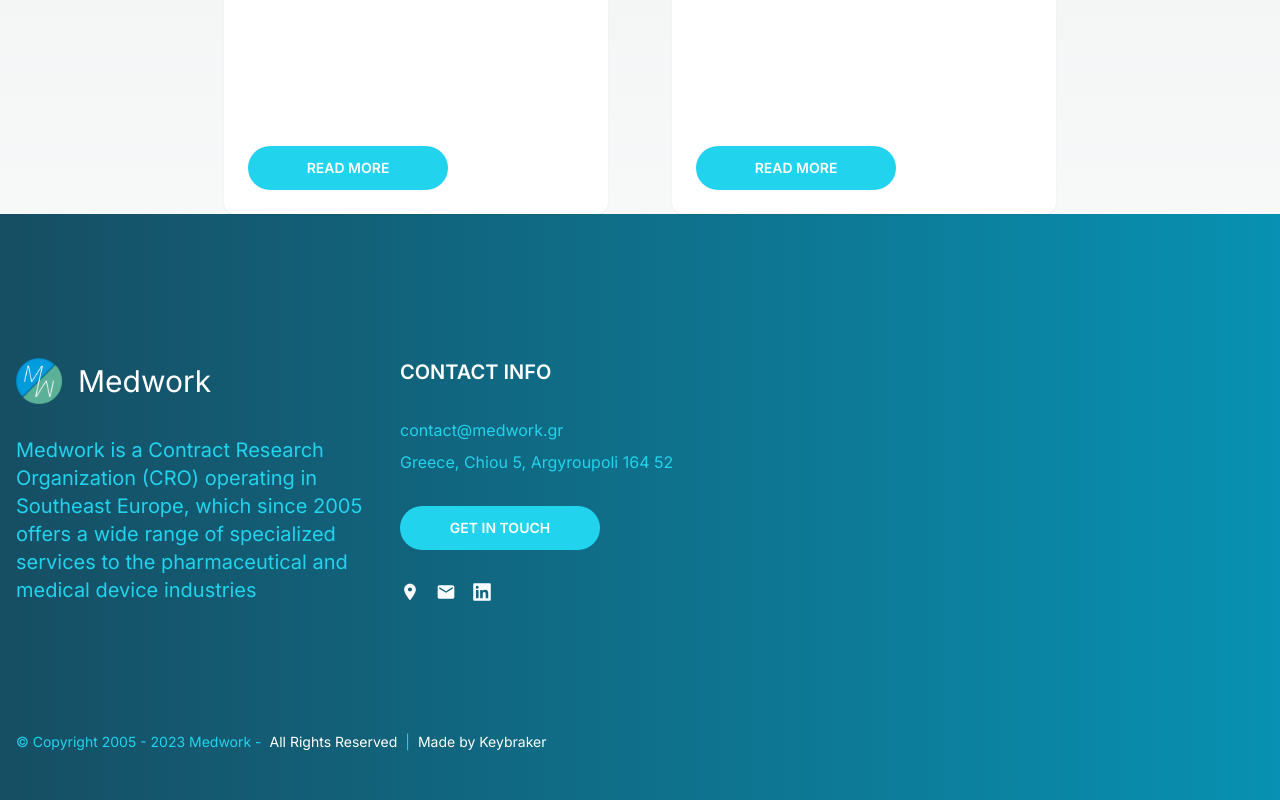
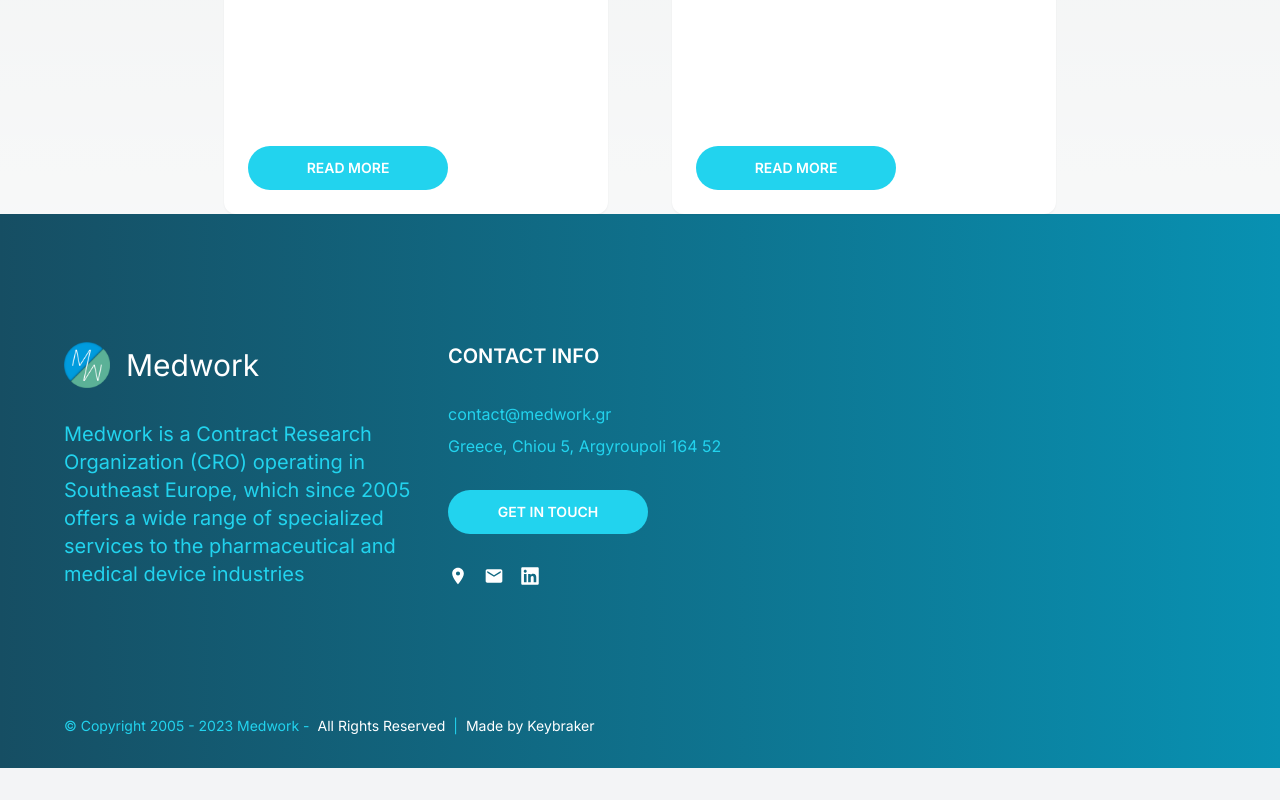
Before and after one commit to Medwork-CRO/webpage, a Next.js app: page / in a window 1280 px wide. Shown: the part 2268-3068 px from the top of the page. After the commit the page ends 3036 px from the top, so only its background shows below. Built offline with nearby package versions, Linux system fonts and the light colour scheme.

Commit message:
Fix header and footer

```diff
--- a/src/components/Footer.tsx
+++ b/src/components/Footer.tsx
@@ -75,9 +75,9 @@ function CompanyFooter() {
 
 export default function Footer() {
   return (
-    <footer className={`${inter.variable} font-sans flex justify-center p-6 xs:p-4 w-full bg-gradient-to-l from-cyan-600 to-cyan-900`}>
-      <div className="flex flex-col items-start w-full max-w-[86em]">
-        <div className="flex flex-col xs:flex-row py-32">
+    <footer className={`${inter.variable} font-sans w-full bg-gradient-to-l from-cyan-600 to-cyan-900`}>
+      <div className="flex flex-col justify-between w-full max-w-[86em] mx-auto px-16">
+        <div className="flex flex-col md:flex-row py-32">
           <div className="flex flex-col gap-8">
             <Logo color="text-white" />
             <span className={"whitespace-pre-line text-xl text-left text-cyan-400 max-w-sm"}>
--- a/src/components/Header.tsx
+++ b/src/components/Header.tsx
@@ -63,7 +63,7 @@ export default function Header() {
   const [isOpen, setIsOpen] = useState(false);
 
   return (
-    <header className={`${inter.variable} font-sans sticky top-0 z-50 bg-white shadow-sm w-full`}>
+    <header className={`${inter.variable} font-sans sticky top-0 z-50 w-full bg-white shadow-sm`}>
       <div className="max-w-[86em] mx-auto px-4 py-8 flex justify-between items-center">
         <Logo />
         <button className="md:hidden block text-xl" onClick={() => setIsOpen(!isOpen)}>
--- a/src/components/NavMenu.tsx
+++ b/src/components/NavMenu.tsx
@@ -33,7 +33,7 @@ function HorizontalNav({ label, href, subCategories }: NavProp) {
                 </span>
             </Link>
             {hasSubCategories && (
-                <div className="absolute z-10 hidden peer-hover:flex hover:flex w-[200px] flex-col bg-white drop-shadow-lg shadow-md border-t-2 border-cyan-500">
+                <div className="absolute z-10 hidden peer-hover:flex hover:flex w-[200px] flex-col bg-white drop-shadow-lg shadow-md border-t-2 border-cyan-500 right-0">
                     {subCategories.map((subCategory) => (
                         <Link
                             className="px-5 py-3 text-sm hover:bg-gray-200"
```
